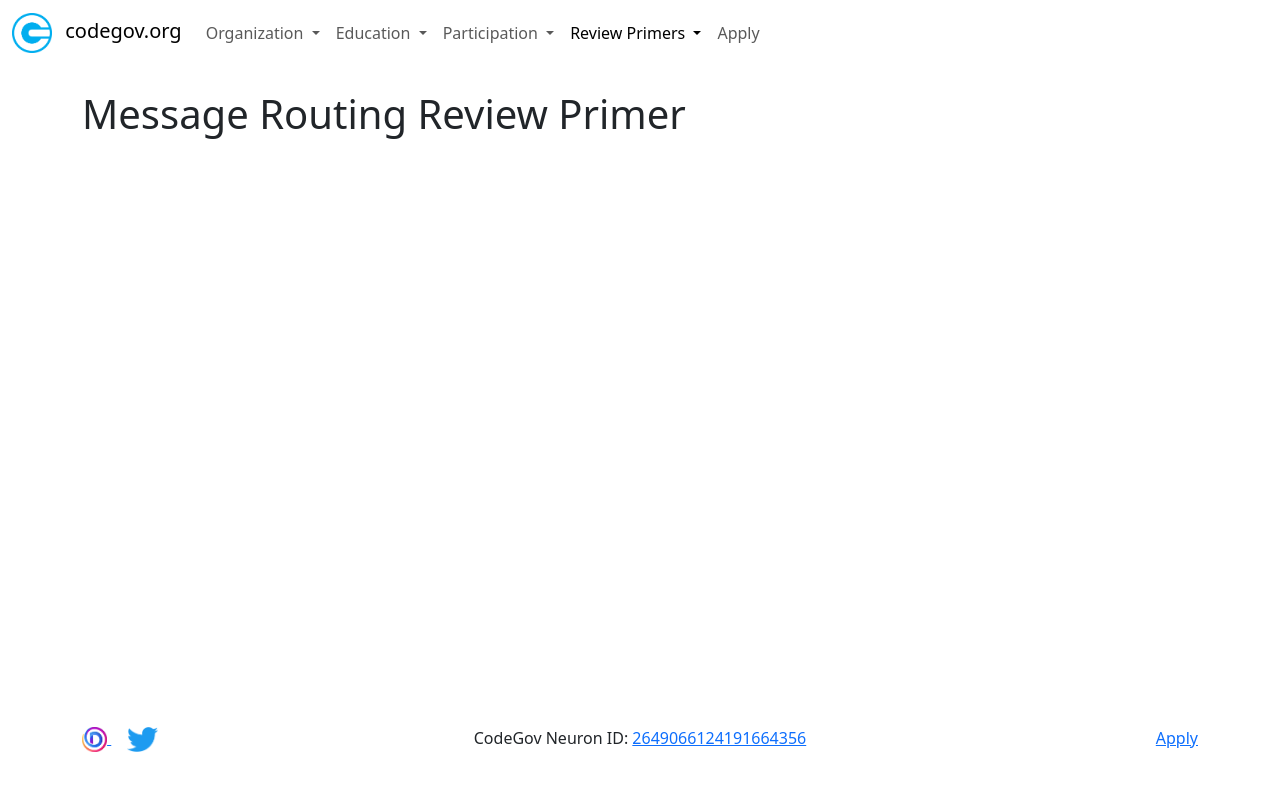
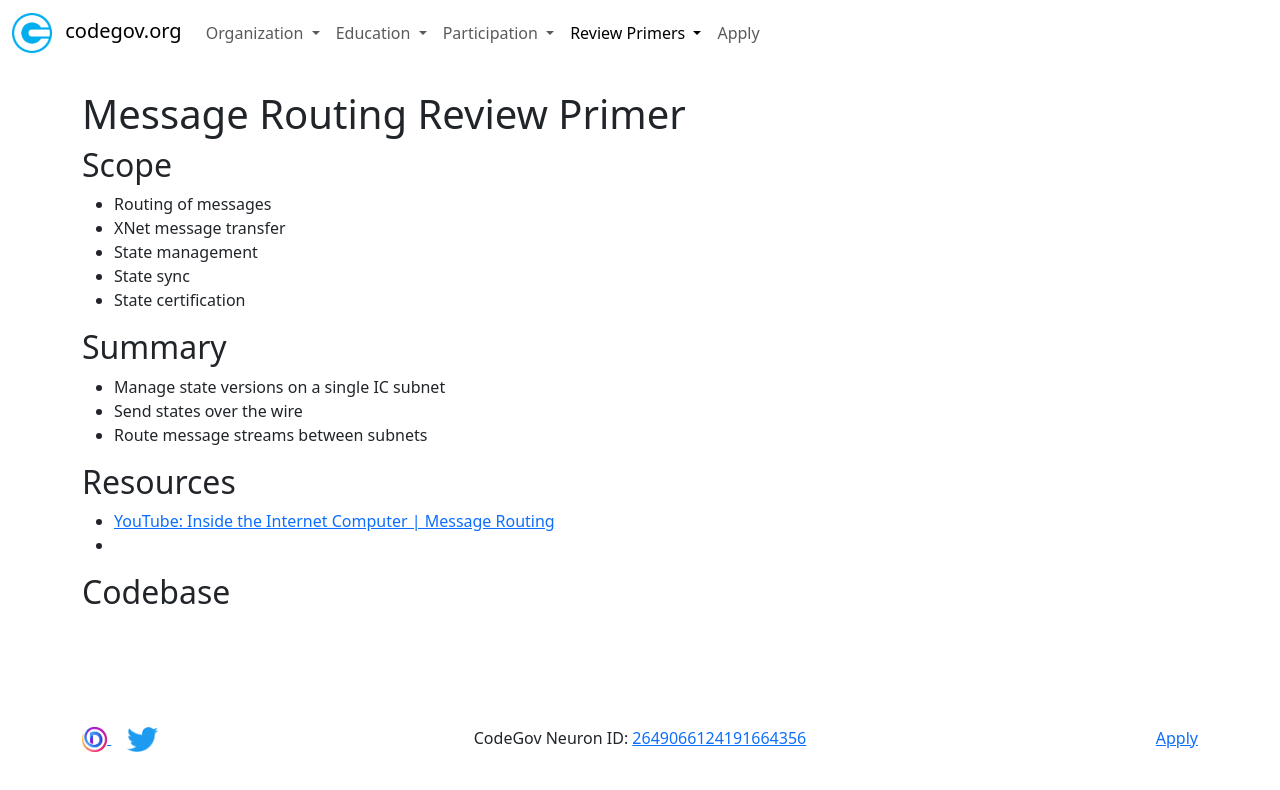
Before and after one commit to CodeGov-org/codegov-website, an Astro site: page /review-primers/message-routing in a window 1280 px wide. Built offline with nearby package versions, Linux system fonts and the light colour scheme; Astro itself is replaced by a stand-in of ours.

Commit message:
Add message routing primer

```diff
--- a/src/pages/review-primers/message-routing.md
+++ b/src/pages/review-primers/message-routing.md
@@ -3,3 +3,23 @@ title: Message Routing Review Primer
 description: Prepare for reviewing message routing layer Internet Computer Protocol replica upgrades
 layout: ../../layout/BaseLayout.astro
 ---
+
+## Scope
+
+- Routing of messages
+- XNet message transfer
+- State management
+- State sync
+- State certification
+
+## Summary
+
+- Manage state versions on a single IC subnet
+- Send states over the wire
+- Route message streams between subnets
+
+## Resources
+- [YouTube: Inside the Internet Computer | Message Routing](https://www.youtube.com/watch?v=YexfeByBXlo)
+-
+
+## Codebase
```
